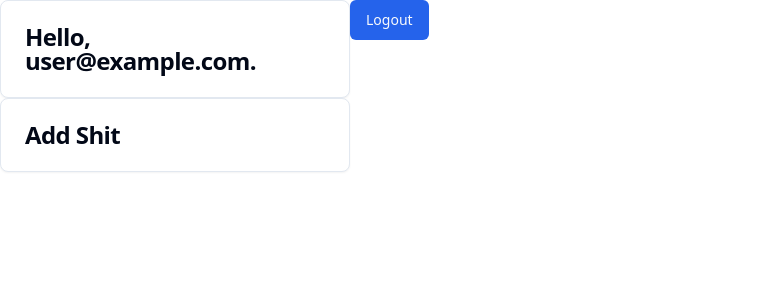
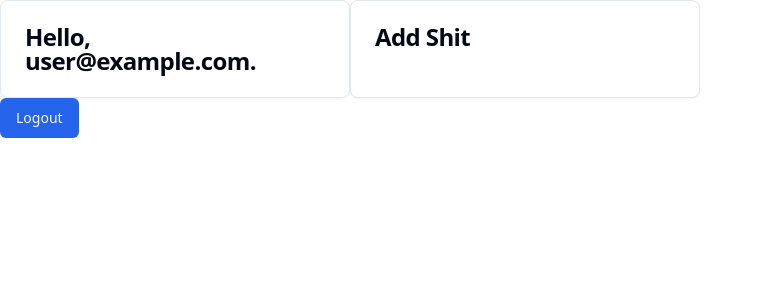
Before and after one commit to tshea113/budget-board, a React (Vite) app in the folder client/: page /dashboard in a window 1280 px wide. Shown: the top 300 px of the page, without its empty margins (0-763 px from the left). Built offline with nearby package versions, Linux system fonts and the light colour scheme; no server answers; sample sign-in values are in the browser's storage.

Commit message:
name changes

```diff
--- a/client/src/Dashboard/Dashboard.tsx
+++ b/client/src/Dashboard/dashboard.tsx
@@ -1,11 +1,9 @@
-import { AuthContext } from "@/Misc/AuthProvider"
 import { Button } from "@/components/ui/button"
 import { firebaseAuth } from "@/lib/firebase"
 import { signOut } from "firebase/auth"
-import { useContext } from "react"
 import { useNavigate } from "react-router-dom"
-import AddItems from "./AddItems"
-import WelcomeCard from "./WelcomeCard"
+import AddItems from "./add-items"
+import WelcomeCard from "./welcome-card"
 
 function Dashboard() {
   const navigate = useNavigate()
@@ -18,16 +16,14 @@ function Dashboard() {
     })
   }
   return(
-    <div className="flex">
-      <div className="flex-row">
+    <div>
+      <div className="flex flex-row">
         <WelcomeCard />
         <AddItems />
       </div>
-      <div className="flex-row">
-        <Button onClick={Logout}>
-          Logout
-        </Button>
-      </div>
+      <Button onClick={Logout}>
+        Logout
+      </Button>
     </div>
   )
 }
--- a/client/src/App.tsx
+++ b/client/src/app.tsx
@@ -1,6 +1,6 @@
 import { createBrowserRouter, RouterProvider,} from 'react-router-dom';
 import Welcome from './Welcome/Welcome'
-import Dashboard from './Dashboard/Dashboard';
+import Dashboard from './Dashboard/dashboard';
 import ErrorPage from './Misc/ErrorPage';
 import AuthProvider from './Misc/AuthProvider';
 import AuthRoute from './Misc/AuthRoute';
--- a/client/src/main.tsx
+++ b/client/src/main.tsx
@@ -1,6 +1,6 @@
 import React from 'react'
 import ReactDOM from 'react-dom/client'
-import App from './App.tsx'
+import App from './app'
 import './index.css'
 
 ReactDOM.createRoot(document.getElementById('root')!).render(
```
Also changed, not shown: client/src/Dashboard/add-items.tsx (renamed from client/src/Dashboard/AddItems.tsx), client/src/Dashboard/welcome-card.tsx (renamed from client/src/Dashboard/WelcomeCard.tsx).
